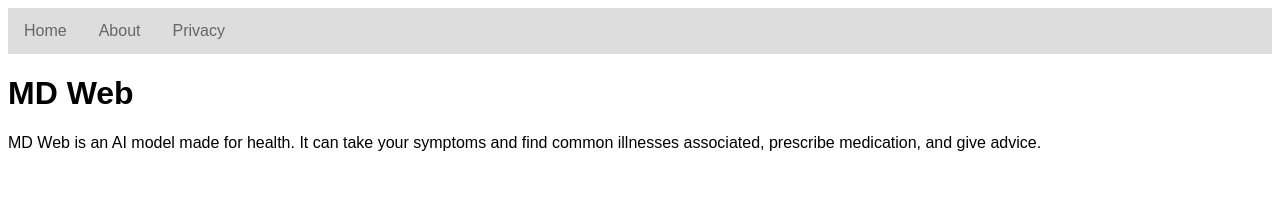
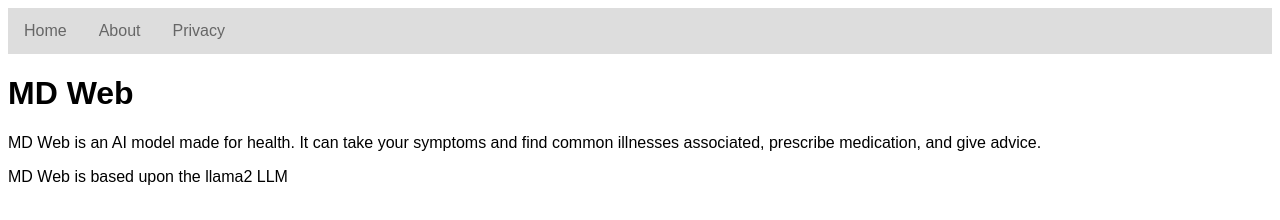
Before and after one commit to Lightshayan/Web-Doc, a plain HTML site: page about.html in a window 1280 px wide. Drawn offline with Linux system fonts and the light colour scheme.

Commit message:
Update about.html

```diff
--- a/about.html
+++ b/about.html
@@ -47,6 +47,7 @@
       <li><a href="privacy.html">Privacy</a></li>
     </ul>
   <h1>MD Web</h1>
-  <p>MD Web is an AI model made for health. It can take your symptoms and find common illnesses associated, prescribe medication, and give advice. </p>
+  <p>MD Web is an AI model made for health. It can take your symptoms and find common illnesses associated, prescribe medication, and give advice.</p>
+  <p>MD Web is based upon the llama2 LLM</p>
 </body>
 </html>
```
